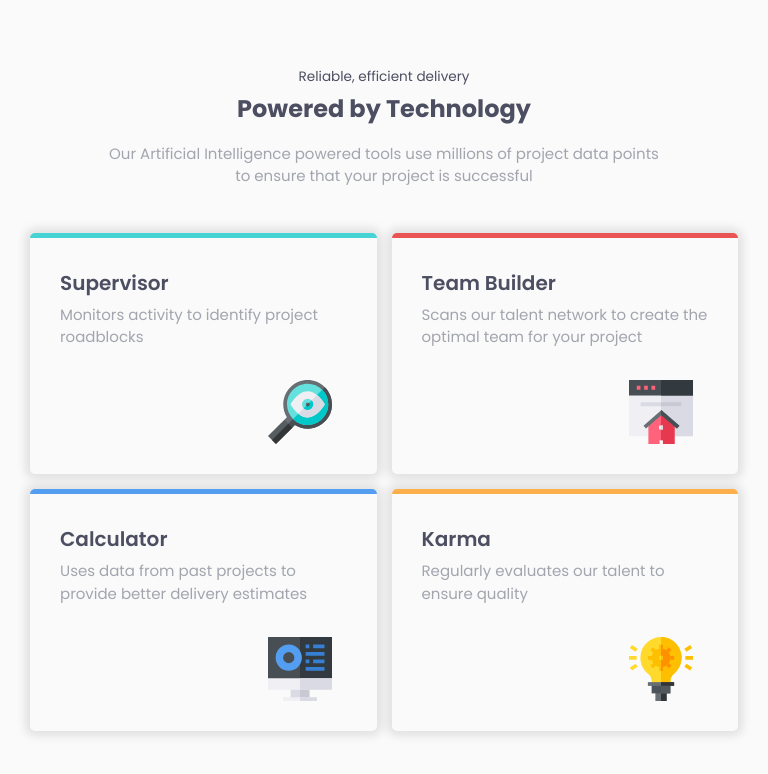
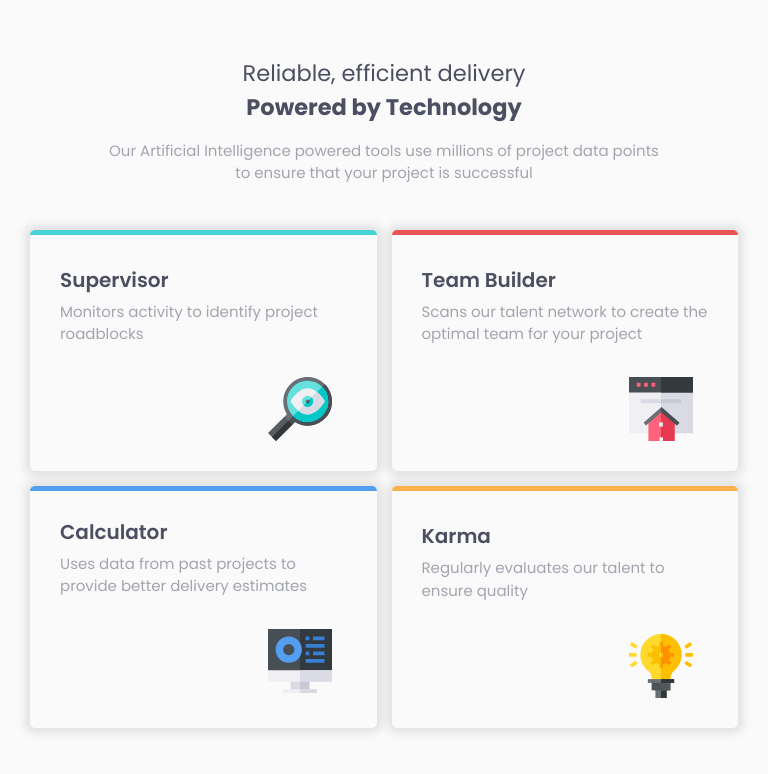
Before and after one commit to khannfouad/four-cards-layout, a plain HTML site: page index.html in a window 768 px wide. Drawn offline with Linux system fonts and the light colour scheme.

Commit message:
Update style.css

```diff
--- a/style.css
+++ b/style.css
@@ -69,14 +69,12 @@ header {
 }
 
 header .heading{
-  font-size: 1rem;
   text-align: center;
   margin-bottom: 1em;
 }
 
 .heading span{
   font-weight: 400;
-  font-size: 0.85rem;
 }
 
 header p{
@@ -174,6 +172,7 @@ header p{
 
   .calculator
   {
+    padding-top: 1.7em;
     grid-area: four;
   }
 
```
